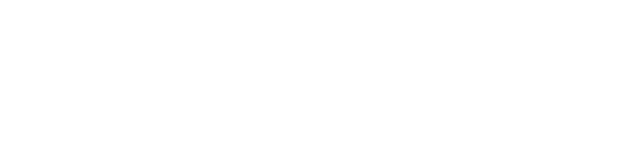
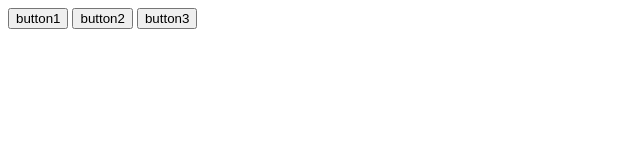
Before and after one commit to jonly03/collabo, a plain HTML site: page index.html in a window 1280 px wide. Shown: the whole page, without its empty margins (0-640 px from the left). Drawn offline with Linux system fonts and the light colour scheme.

Commit message:
updated html
updated html

```diff
--- a/index.html
+++ b/index.html
@@ -7,6 +7,9 @@
   <title>Document</title>
 </head>
 <body>
+  <button id= "btn1">button1</button>
+  <button id= "btn2">button2</button>
+  <button id= "btn3">button3</button>
 
 </body>
 </html>
```
